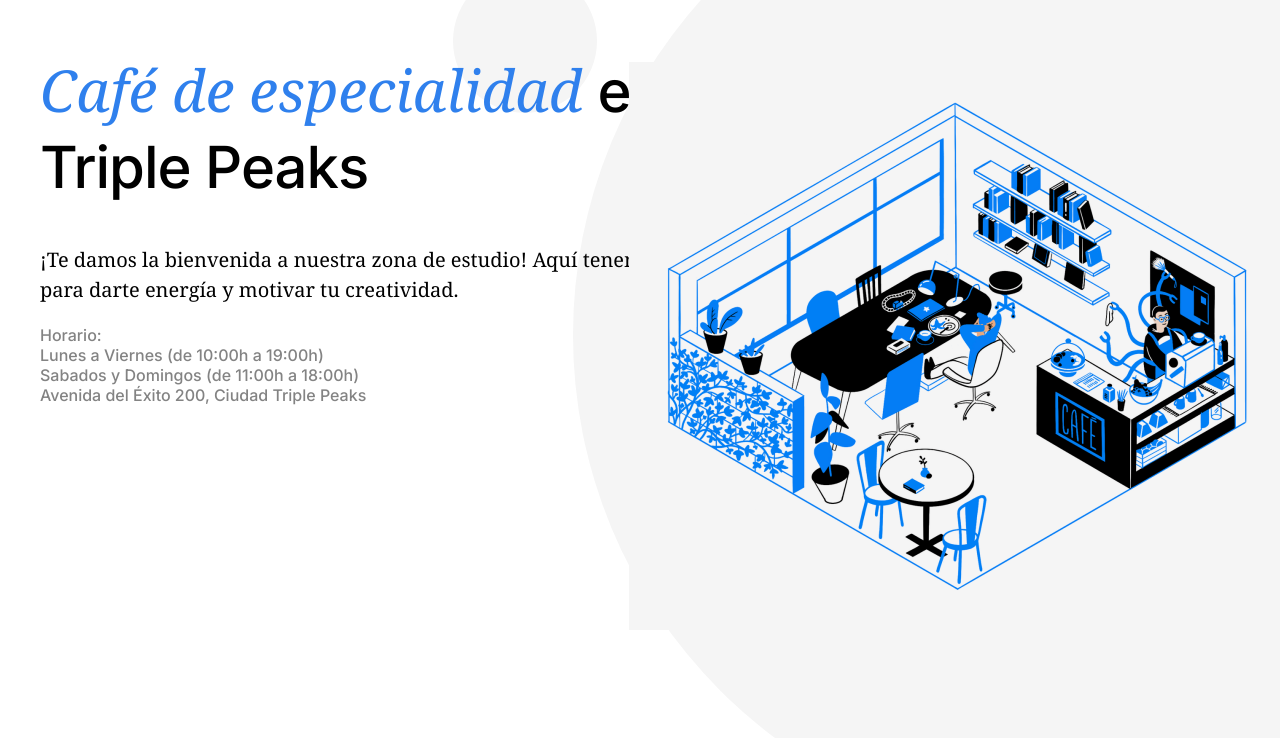
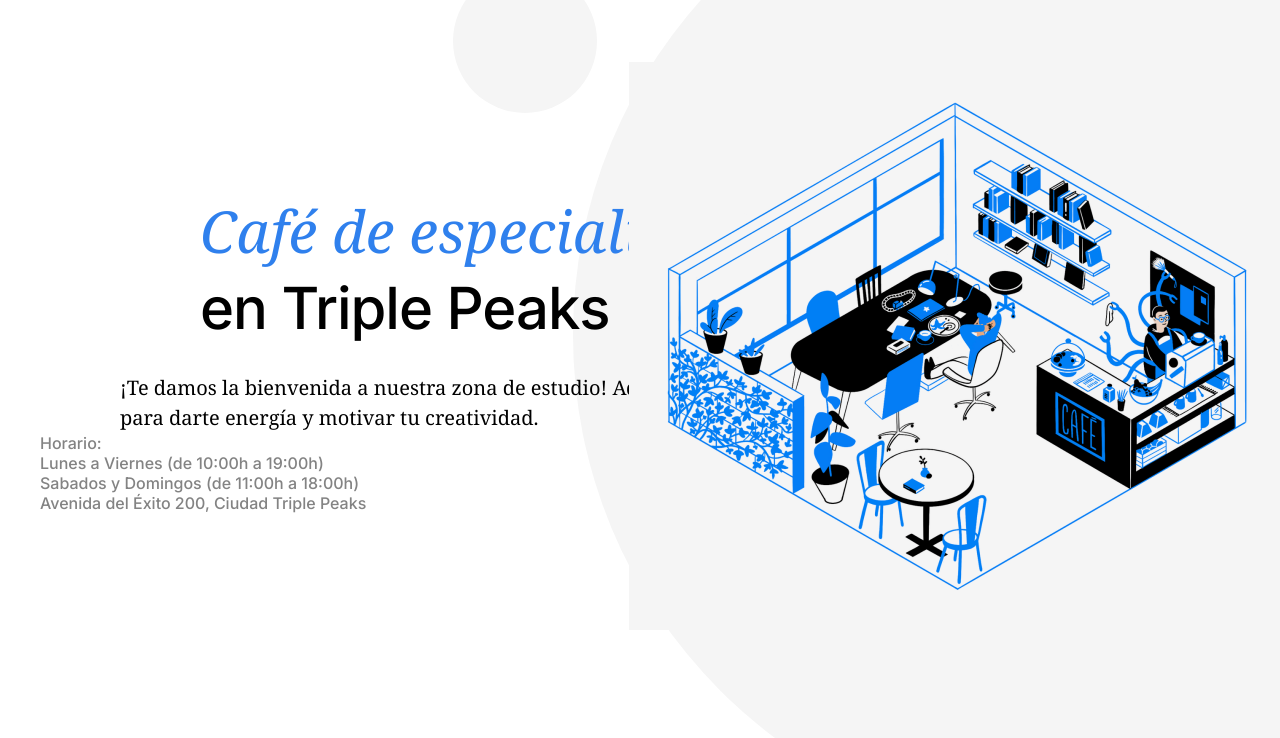
Before and after one commit to LDuarte37/web_project_coffeeshop, a plain HTML site: page index.html in a window 1280 px wide. Shown: the part 62-800 px from the top of the page. Drawn offline with Linux system fonts and the light colour scheme.

Commit message:
Refactor header title and description styles for improved layout consistency

```diff
--- a/pages/index.css
+++ b/pages/index.css
@@ -53,6 +53,9 @@
 }
 
 .header__title {
+    padding-top: 183px;
+    padding-left: 80px;
+    margin: 0;
     max-width: 709px;
     font-size: 62px;
     line-height: 76px;
@@ -78,6 +81,9 @@
 }
 
 .header__description {
+    padding-top: 28px;
+    padding-left: 80px;
+    margin: 0;
     max-width: 683px;
     font-family: "Noto Serif";
     font-style: normal;
```
